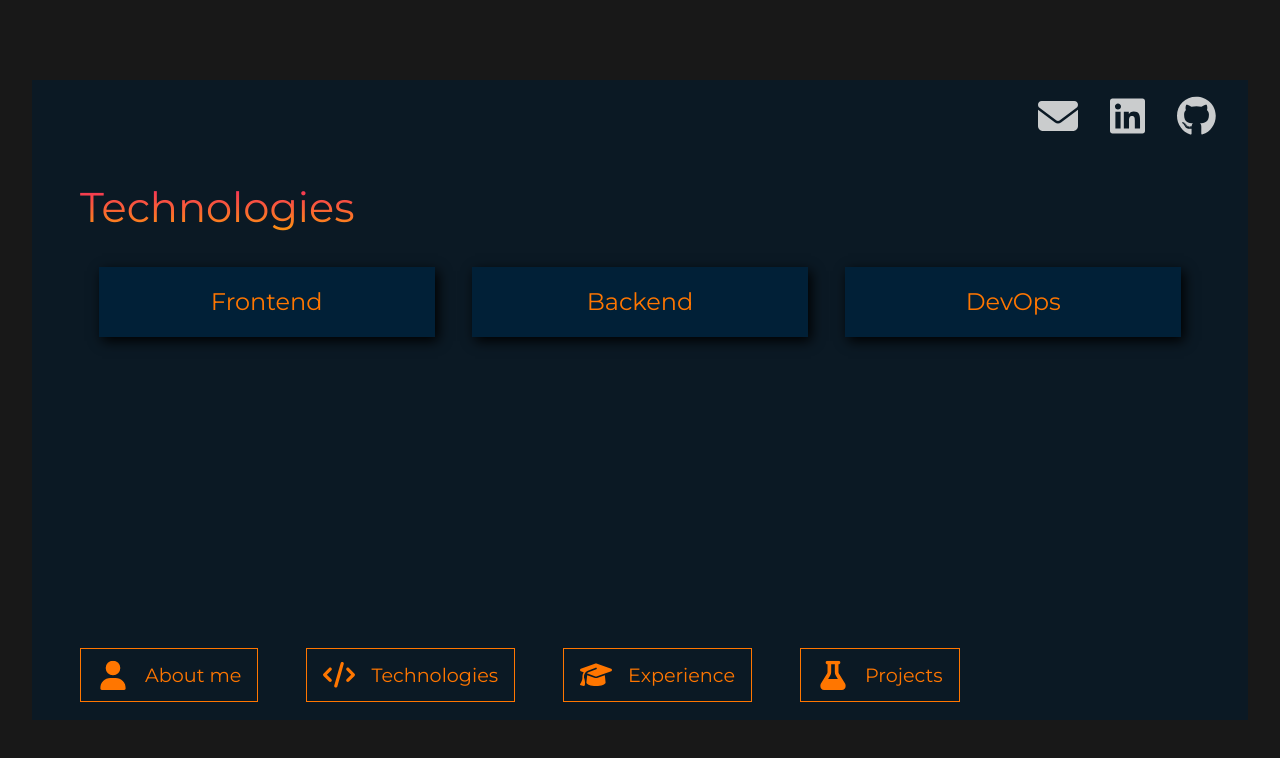
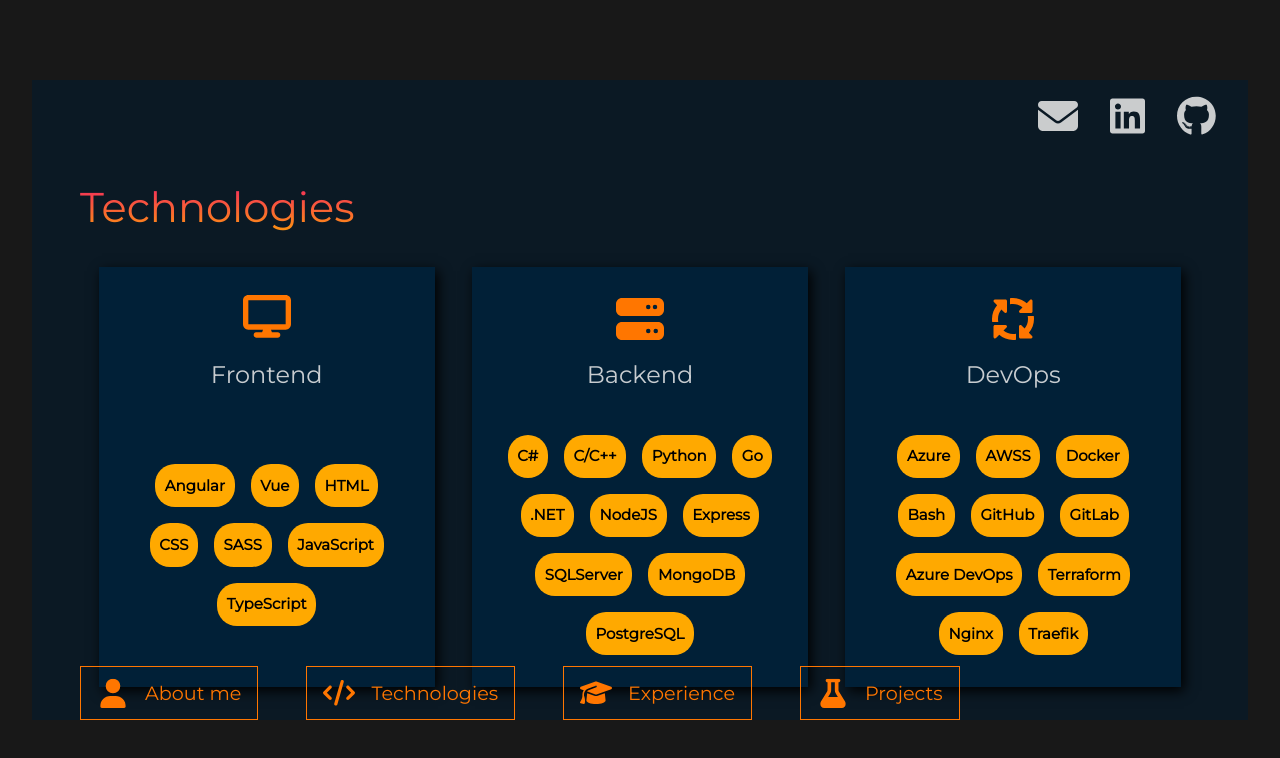
Before and after one commit to Ta-ma/Ta-ma.github.io, a Vue app: page /tech in a window 1280 px wide. Shown: the top 758 px of the page. Built offline with nearby package versions, Linux system fonts and the light colour scheme.

Commit message:
Finished technologies tab

```diff
--- /dev/null
+++ b/src/components/TechCard.vue
@@ -0,0 +1,75 @@
+<script lang="ts" setup>
+
+const props = defineProps({
+  title: String,
+  techs: Array<String>
+});
+
+</script>
+
+<template>
+  <div class="tech-card">
+    <div class="icon">
+      <slot name="icon"></slot>
+    </div>
+    <div class="title">{{ props.title }}</div>
+    <div class="chips-container">
+      <div class="chips">
+        <div class="chip" v-for="tech in techs">{{ tech }}</div>
+      </div>
+    </div>
+  </div>
+</template>
+
+<style scoped>
+
+.tech-card {
+  display: flex;
+  flex-direction: column;
+  align-items: center;
+  width: 30%;
+  background-color: var(--c-blue-1);
+  box-shadow: 3px 4px 12px black;
+  padding: 1rem;
+}
+
+.tech-card .title {
+  font-size: x-large;
+}
+
+.tech-card .icon {
+  height: 48px;
+  width: 48px;
+  margin: 0.8rem;
+  fill: var(--color-link);
+}
+
+.chips-container {
+  display: flex;
+  justify-content: center;
+  flex-grow: 1;
+  gap: 1rem;
+  width: 100%;
+  padding: 1rem;
+  margin-top: 1.5rem;
+}
+
+.chips {
+  display: flex;
+  flex-flow: row wrap;
+  justify-content: center;
+  align-content: center;
+  gap: 1rem;
+  width: 100%;
+}
+
+.chip {
+  height: 2.7rem;
+  color: black;
+  font-weight: bold;
+  padding: 0.6rem;
+  background-color: var(--c-yellow);
+  border-radius: 20px;
+}
+
+</style>
--- a/src/views/TechnologiesView.vue
+++ b/src/views/TechnologiesView.vue
@@ -1,19 +1,35 @@
 <script setup lang="ts">
+import BackendIcon from '../components/icons/IconBackend.vue'
+import FrontendIcon from '../components/icons/IconFrontend.vue'
+import DevOpsIcon from '../components/icons/IconDevOps.vue'
+import TechCard from '../components/TechCard.vue'
+
+// let frontendTechs = ["Angular", "Vue"]
 </script>
 
 <template>
   <main>
     <h1>Technologies</h1>
     <div class="card-container">
-      <div class="tech-card">
-        <div class="title">Frontend</div>
-      </div>
-      <div class="tech-card">
-        <div class="title">Backend</div>
-      </div>
-      <div class="tech-card">
-        <div class="title">DevOps</div>
-      </div>
+      <TechCard title="Frontend" :techs="['Angular', 'Vue', 'HTML', 'CSS', 'SASS', 'JavaScript', 'TypeScript']">
+        <template #icon>
+          <FrontendIcon/>
+        </template>
+      </TechCard>
+      <TechCard title="Backend" :techs="[
+        'C#', 'C/C++', 'Python', 'Go', '.NET', 'NodeJS', 'Express', 'SQLServer', 'MongoDB', 'PostgreSQL'
+      ]">
+        <template #icon>
+          <BackendIcon/>
+        </template>
+      </TechCard>
+      <TechCard title="DevOps" :techs="[
+        'Azure', 'AWSS', 'Docker', 'Bash', 'GitHub', 'GitLab', 'Azure DevOps', 'Terraform', 'Nginx', 'Traefik'
+      ]">
+        <template #icon>
+          <DevOpsIcon/>
+        </template>
+      </TechCard>
     </div>
   </main>
 </template>
@@ -26,20 +42,4 @@
   margin-top: 1rem;
 }
 
-.tech-card {
-  display: flex;
-  flex-direction: column;
-  align-items: center;
-  width: 30%;
-  height: 100%;
-  background-color: var(--c-blue-1);
-  box-shadow: 3px 4px 12px black;
-  padding: 1rem;
-}
-
-.tech-card .title {
-  font-size: x-large;
-  color: var(--c-orange);
-}
-
 </style>
```
